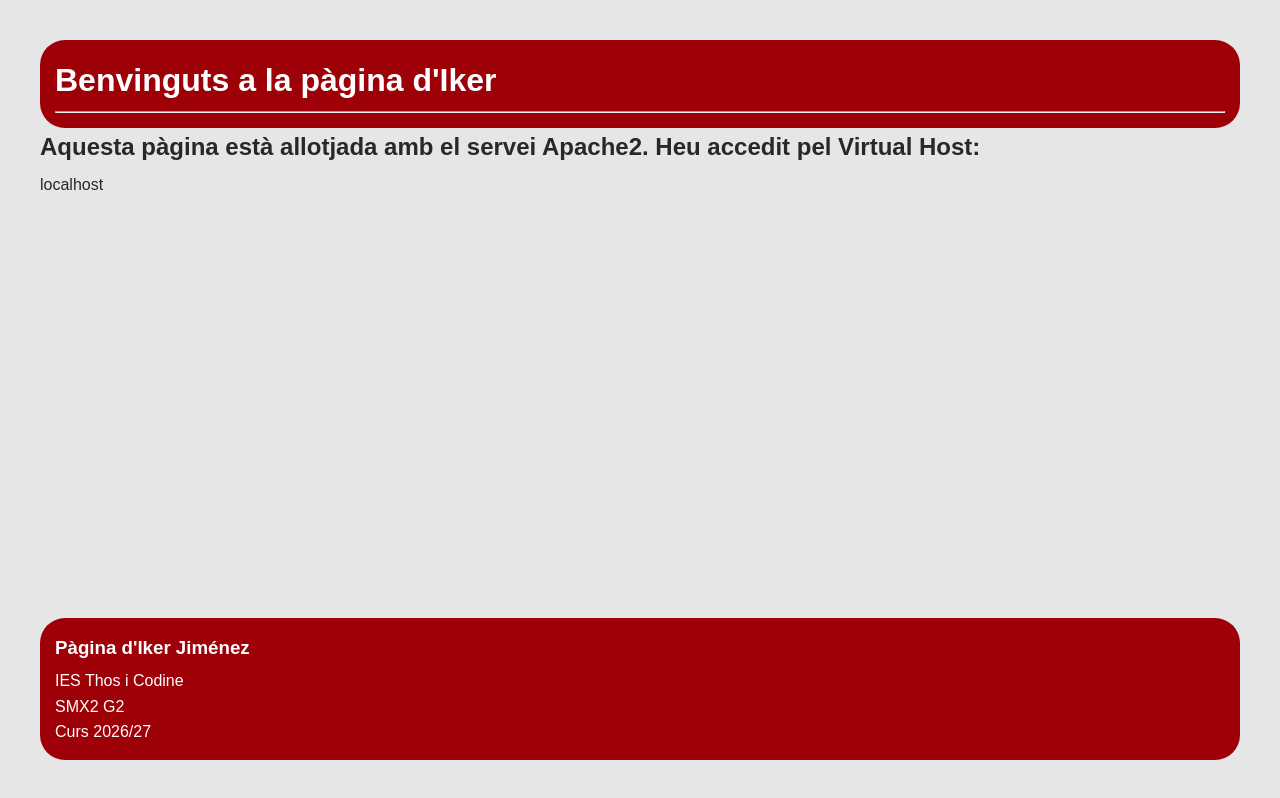
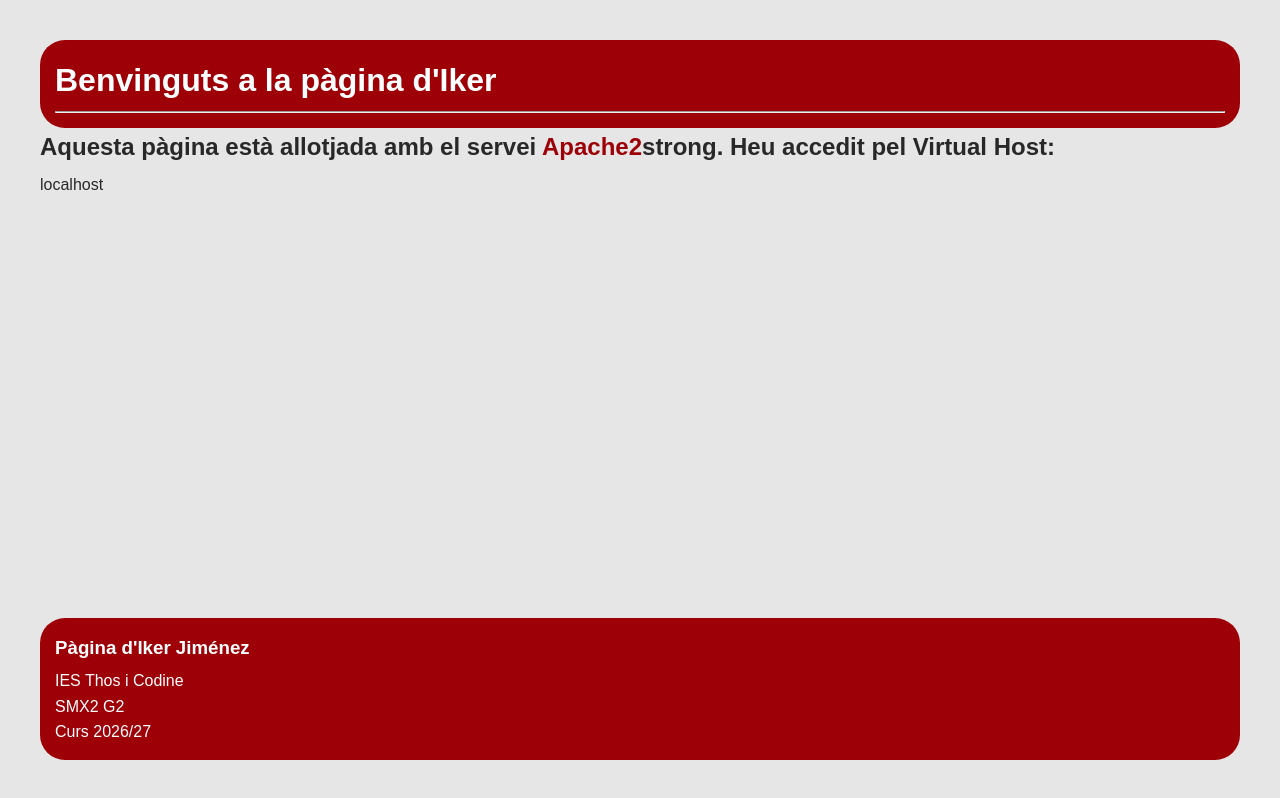
Before and after one commit to ikerjigo/debian-setup, a plain HTML site: page apache/index.html in a window 1280 px wide. Drawn offline with Linux system fonts and the light colour scheme; files that its build step writes are made by us from their sources.

Commit message:
formatted text

```diff
--- a/apache/index.html
+++ b/apache/index.html
@@ -15,7 +15,7 @@
 	<hr>
     </header>
     <main>
-	<h2>Aquesta pàgina està allotjada amb el servei Apache2. Heu accedit pel Virtual Host:</h2>
+	<h2>Aquesta pàgina està allotjada amb el servei <strong>Apache2</strong>strong. Heu accedit pel Virtual Host:</h2>
 	<div id="hostname"></div>
 	<script>
     	    const hostname = window.location.hostname;
```
